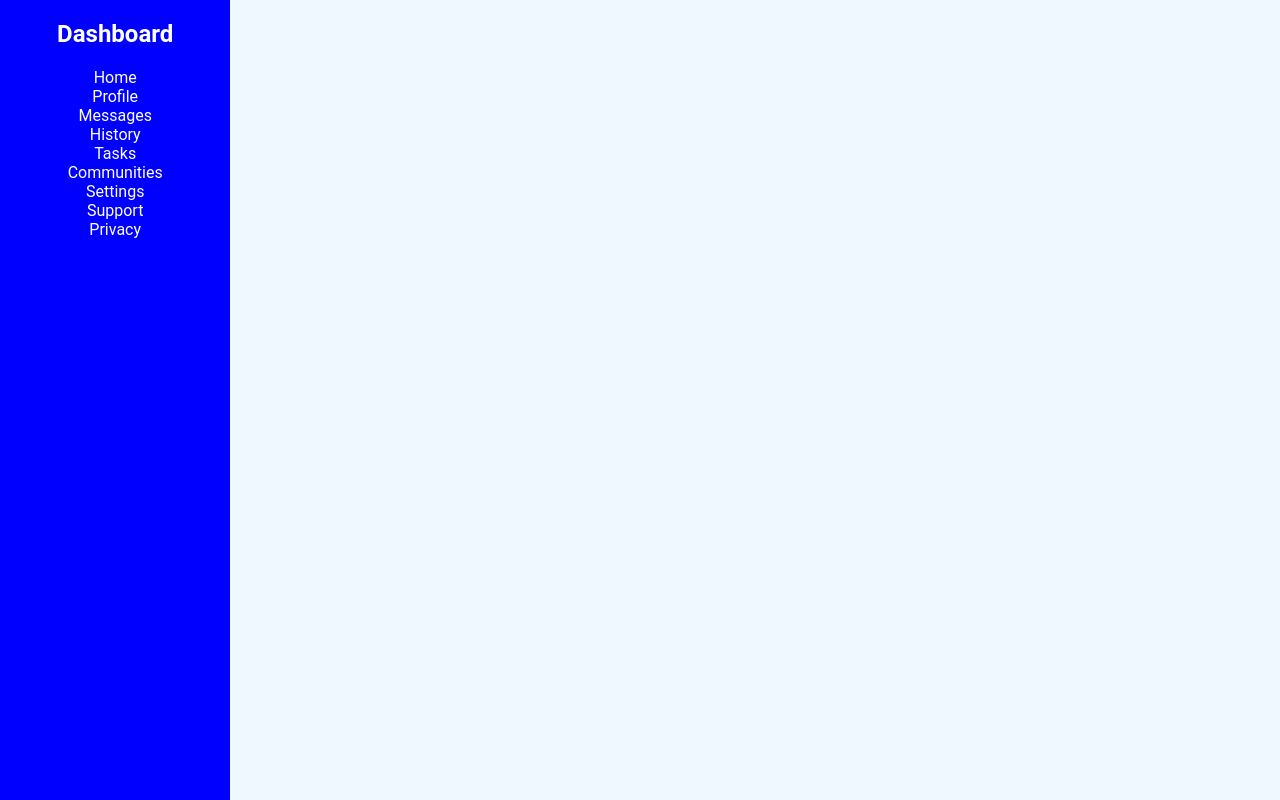
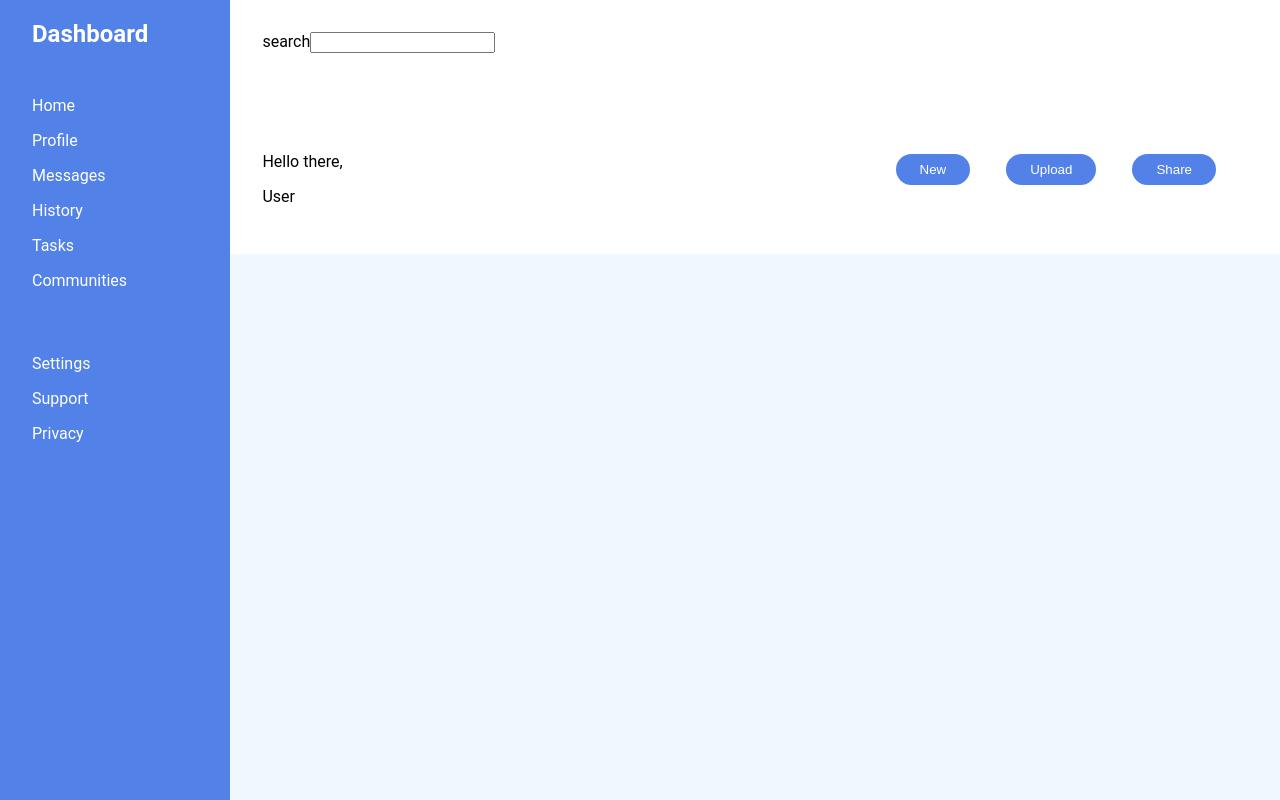
Before and after one commit to huzefazaheer/admin-dashboard, a plain HTML site: page index.html in a window 1280 px wide. Drawn offline with Linux system fonts and the light colour scheme.

Commit message:
Added navbar

```diff
--- a/index.html
+++ b/index.html
@@ -22,6 +22,28 @@
         <li>Privacy</li>
       </ul>
     </div>
-    <div class="content"></div>
+    <div class="content">
+      <nav>
+        <div class="navitem topnav">
+          <div class="searchbar">
+            <label for="searchinput">search</label>
+            <form action="#"><input type="text" id="searchinput" /></form>
+          </div>
+        </div>
+        <div class="navitem bottomnav">
+          <div class="user">
+            <img src="" alt="" />
+            <p>Hello there,</p>
+            <p>User</p>
+          </div>
+
+          <div class="btngroup">
+            <button>New</button>
+            <button>Upload</button>
+            <button>Share</button>
+          </div>
+        </div>
+      </nav>
+    </div>
   </body>
 </html>
--- a/style.css
+++ b/style.css
@@ -8,7 +8,7 @@ body {
 
 .sidebar {
   flex: 18% 0 1;
-  background-color: blue;
+  background-color: rgb(82, 129, 231);
 }
 
 .content {
@@ -16,19 +16,54 @@ body {
   background-color: aliceblue;
 }
 
+nav {
+  background-color: white;
+}
+
+.navitem {
+  padding: 2rem;
+}
+
+.searchbar {
+  display: flex;
+}
+
+.bottomnav {
+  display: flex;
+  justify-content: space-between;
+  align-items: center;
+}
+
 ul {
   padding: 0;
   display: flex;
   flex-direction: column;
-  align-items: center;
+  align-items: flex-start;
   list-style: none;
+  margin-left: 2rem;
+  margin-top: 3rem;
 }
 
 li {
   color: white;
+  margin-bottom: 1rem;
+}
+
+li:nth-child(7) {
+  margin-top: 3rem;
 }
 
 h2 {
-  text-align: center;
+  text-align: left;
   color: white;
+  margin-left: 2rem;
 }
+
+button {
+  background-color: rgb(82, 129, 231);
+  color: white;
+  border: 0;
+  border-radius: 50px;
+  padding: 0.5rem 1.5rem;
+  margin-right: 2rem;
+}
```
